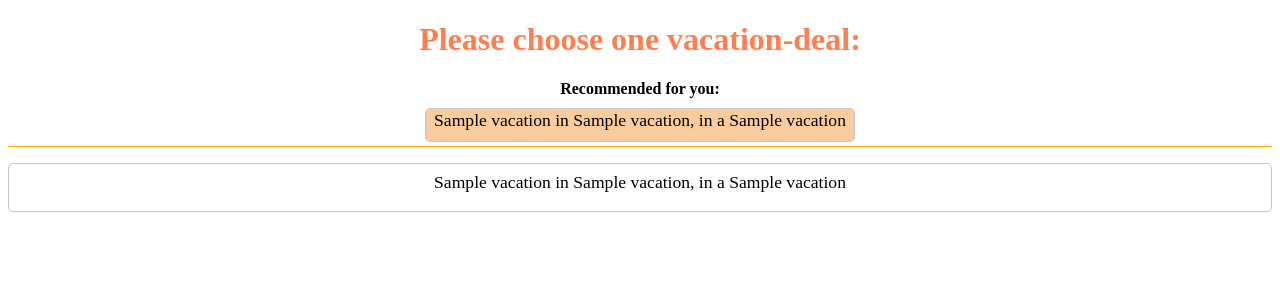
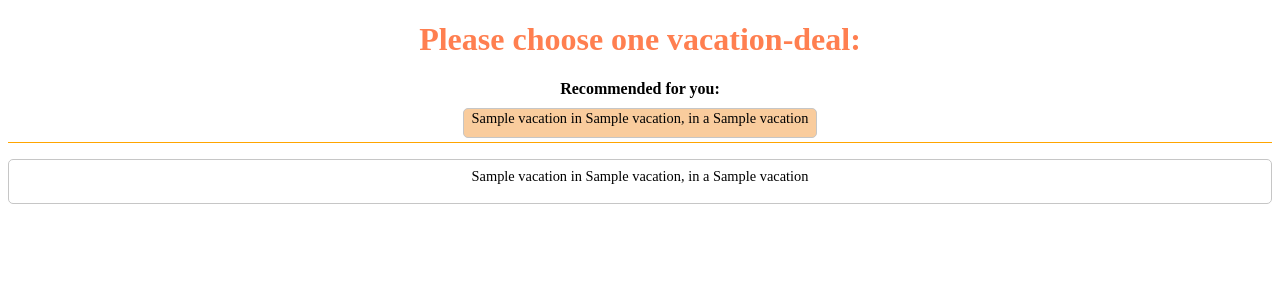
Before and after one commit to leorre/experiment1, a Flask app: template pages/choosing/templates/choosing.html in a window 1280 px wide. Shown: the top 300 px of the page. Run offline with Flask 2, Linux system fonts and the light colour scheme; the template is opened without the code that fills it: most values are stand-ins (such as "Sample title", 1, 10 or a date in 2020); some libraries are stand-ins or nearby versions; some web fonts are replaced.

Commit message:
third heroku deployment

```diff
--- a/pages/choosing/static/choosing.css
+++ b/pages/choosing/static/choosing.css
@@ -37,6 +37,7 @@ p {
     /*width: 90%;*/
     margin: auto;
     padding-top: 2vh;
+    font-size: 1.8vh;
     /*width: max-content;*/
     margin:auto;
 }
@@ -50,7 +51,8 @@ p {
     padding-top: 1vh;
     padding-bottom: 1vh;
     vertical-align: middle;
-    font-size: 2.2vh;
+    font-size: 1.8vh;
+
 }
 
 .deal:hover{
@@ -94,7 +96,7 @@ p {
     background-color: rgb(249,204,157);
     margin-bottom: 0.5vh;
     padding: 0.2vh 1vh 0vh 1vh;
-    font-size: 2.2vh;
+    font-size: 1.8vh;
 }
 
 .recomm:hover{
```
